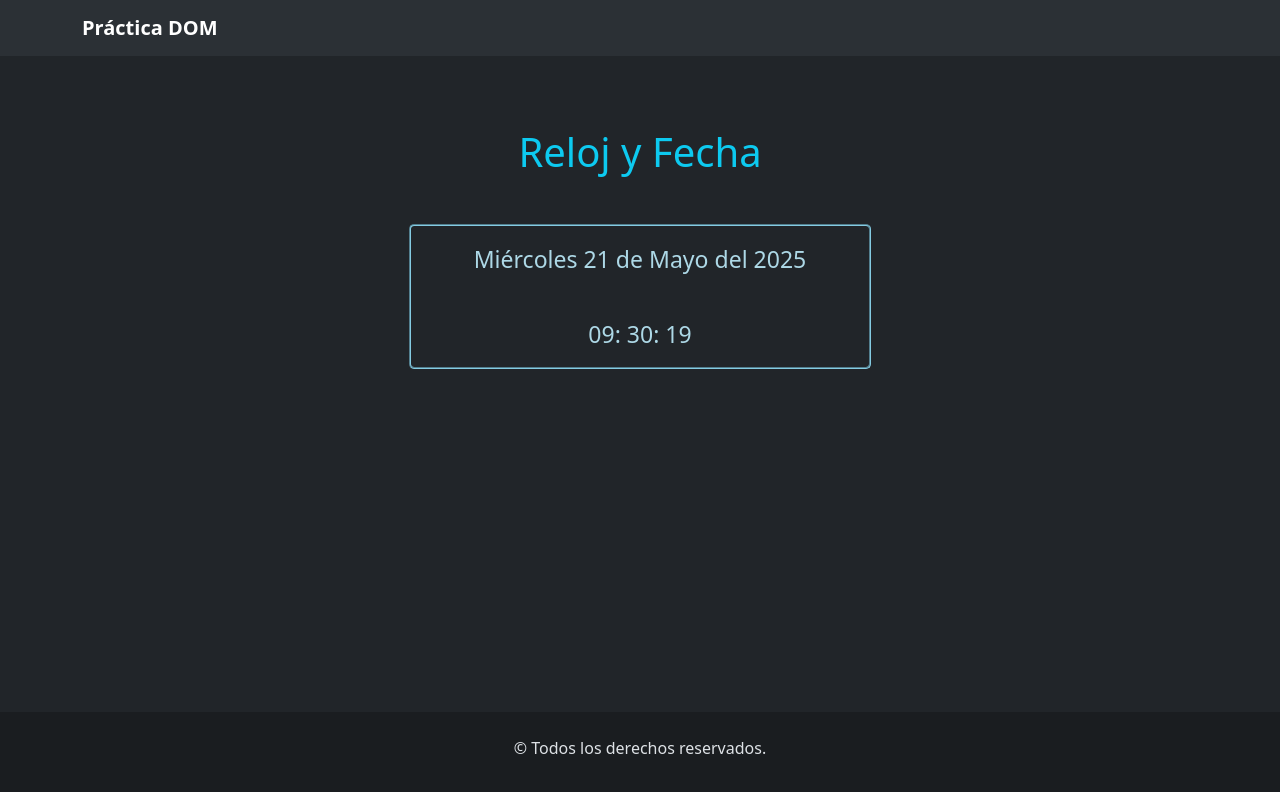
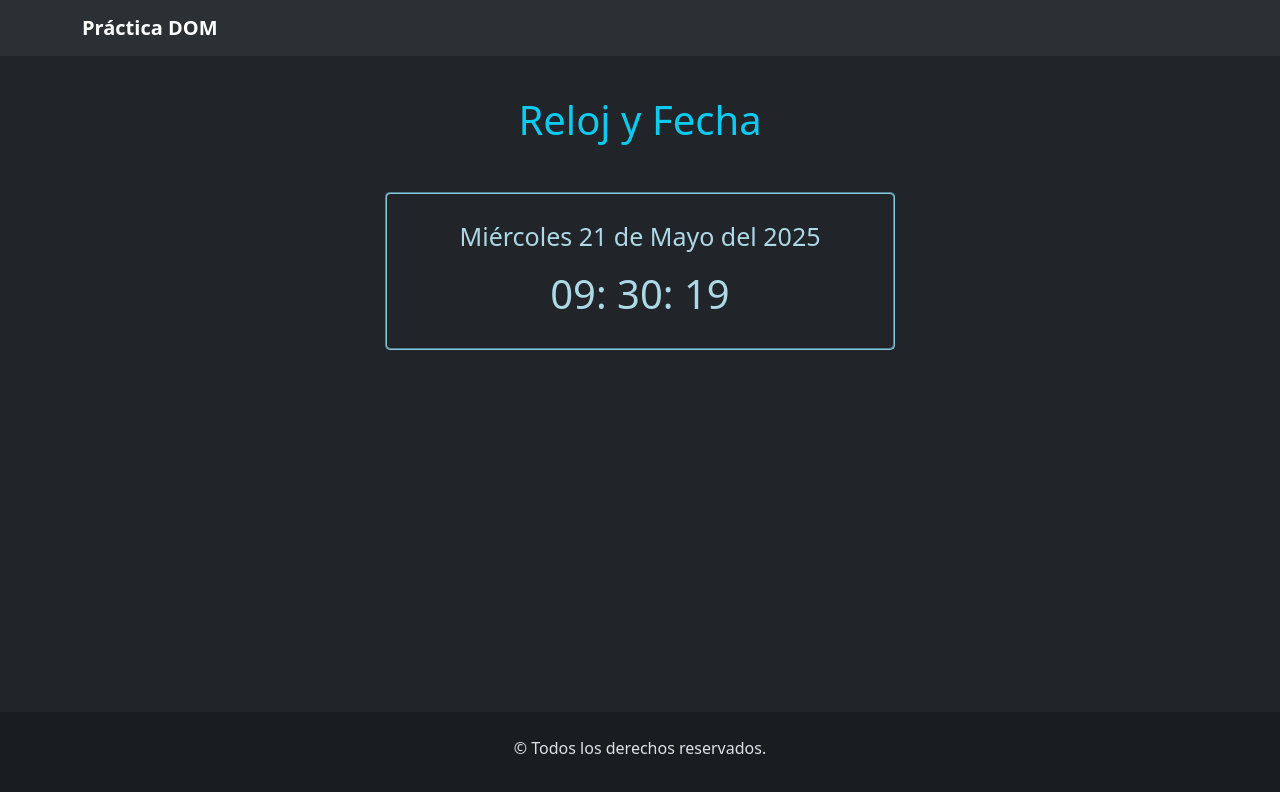
Before and after one commit to LuuRuiz17/tp5-ej4-DOMyBOM, a plain HTML site: page index.html in a window 1280 px wide. Drawn offline with nearby package versions, Linux system fonts and the light colour scheme.

Commit message:
Hice que la página sea responsive

```diff
--- a/css/style.css
+++ b/css/style.css
@@ -8,9 +8,13 @@ main{
     flex-grow: 1;
 }
 
-.contenedorFecha,
+.contenedorFecha{
+    font-size: 14px;
+    color: lightblue;
+}
+
 .contenedorHora{
-    font-size: 1.8vw;
+    font-size: 25px;
     color: lightblue;
 }
 
@@ -18,3 +22,23 @@ main{
     border-radius: 5px;
     border: 2px groove rgb(132, 203, 226);
 }
+
+@media (min-width: 768px) {
+    .contenedorSection{
+        width: 75%;
+        margin: auto;
+    }
+    .contenedorFecha{
+        font-size: 25px;
+    }
+    .contenedorHora{
+        font-size: 40px;
+    }
+}
+
+@media (min-width: 992px) {
+    .contenedorSection{
+        width: 50%;
+        margin: auto;
+    }
+}
--- a/index.html
+++ b/index.html
@@ -45,11 +45,11 @@
       </nav>
     </header>
     <main class="container d-flex flex-column">
-      <section class="container mt-3 w-50 px-5 py-2 rounded-3">
-        <h1 class="text-info text-center my-5">Reloj y Fecha</h1>
-        <div class="contenedorSection">
-          <div class="mb-2 p-3 text-center contenedorFecha"></div>
-          <div class="p-3 text-center contenedorHora"></div>
+      <section class="container mt-md-3 px-5 py-2 rounded-3">
+        <h1 class="text-info text-center mt-3 mb-4 mb-md-5">Reloj y Fecha</h1>
+        <div class="contenedorSection py-md-3">
+          <div class="my-2 px-3 text-center contenedorFecha"></div>
+          <div class="px-3 text-center contenedorHora mb-2"></div>
         </div>
       </section>
     </main>
```
